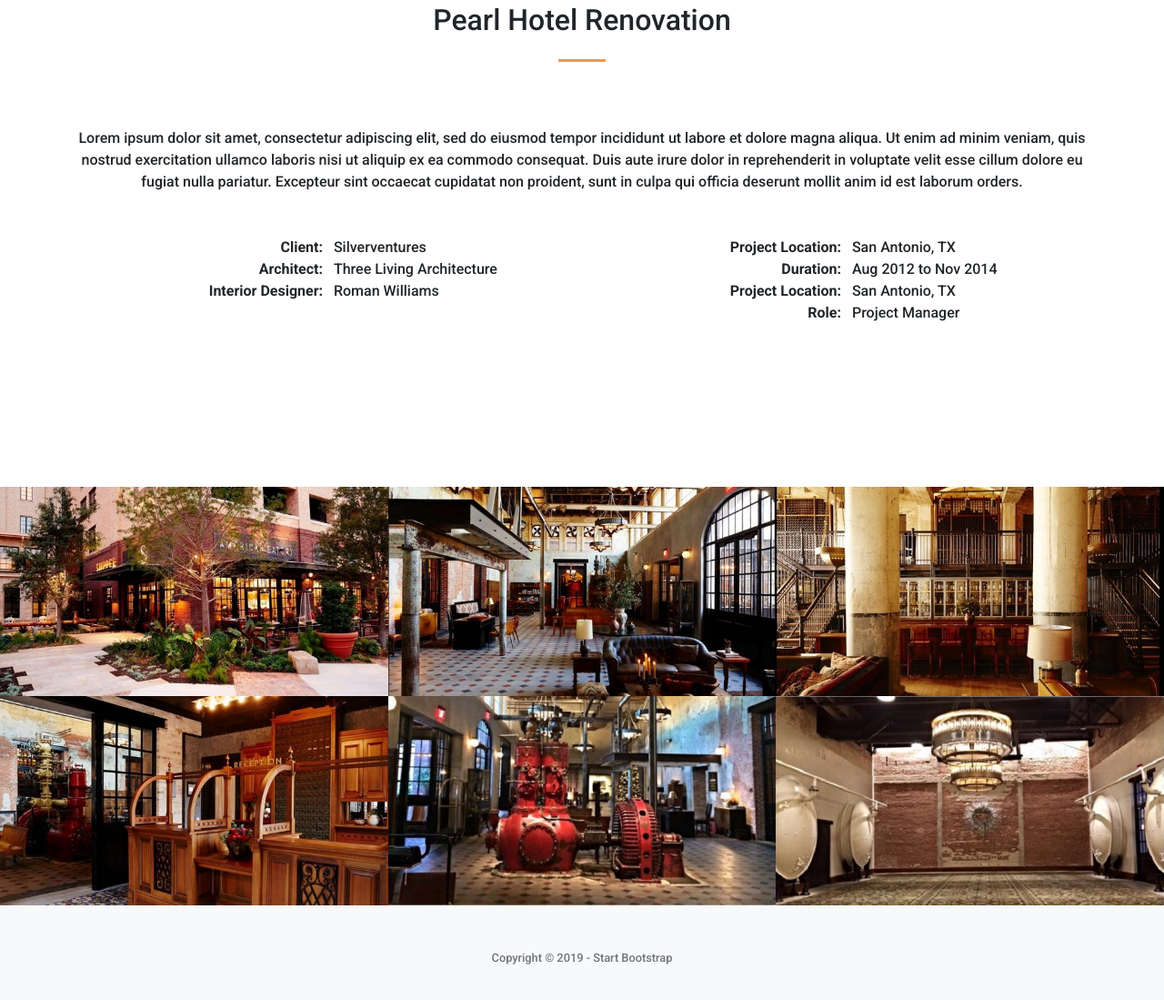
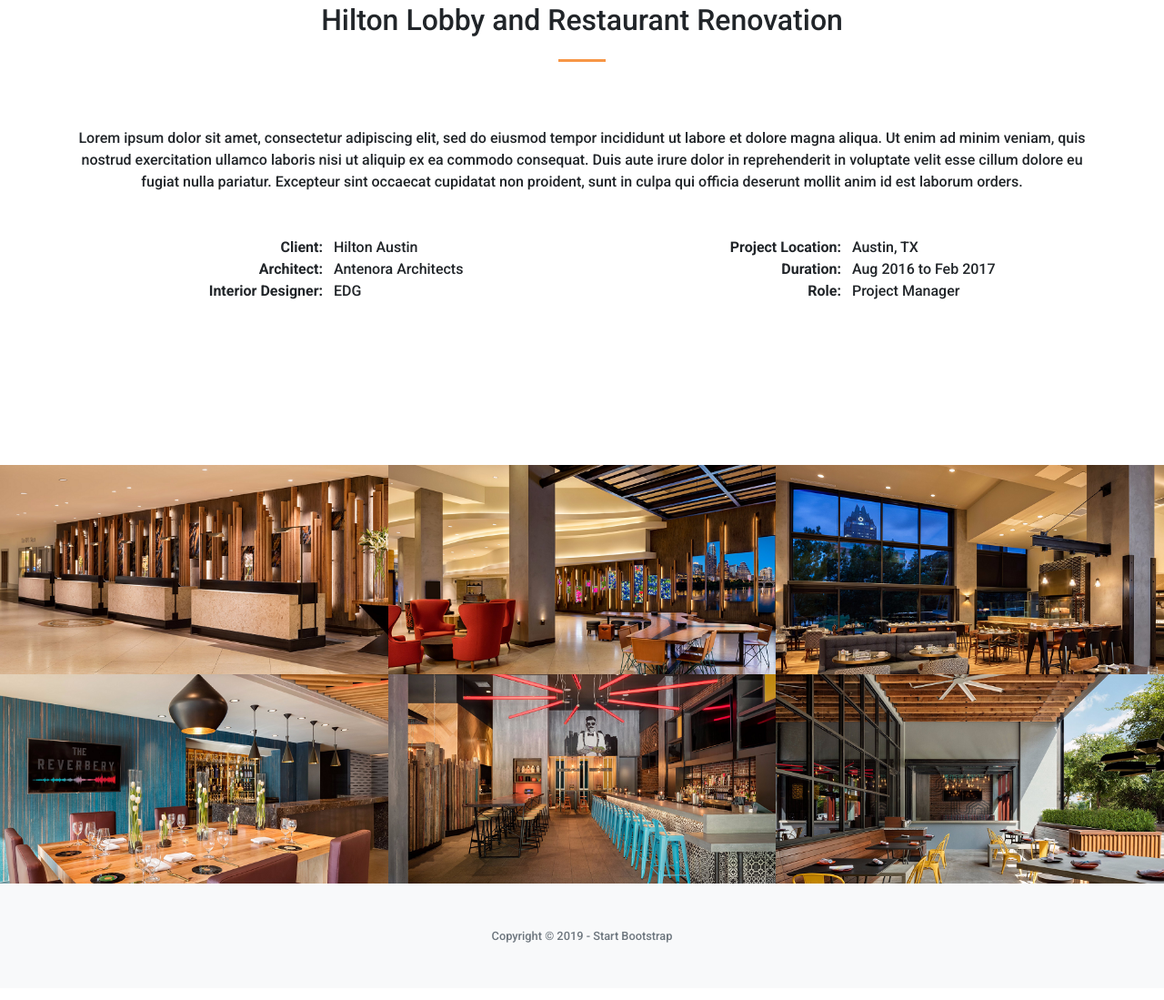
Before and after one commit to jcarey987/RioBuild, a website with bundled scripts: page hilton.html in a window 1280 px wide. Shown: the part 925-2024 px from the top of the page at 91% size. Built offline with nearby package versions, Linux system fonts and the light colour scheme.

Commit message:
updated hilton page photos and info.

```diff
--- a/hilton.html
+++ b/hilton.html
@@ -38,7 +38,7 @@
         <span class="navbar-toggler-icon"></span>
       </button>-->
       <div class="text-right nav-item">
-        <h6 class="nav-link">Pearl Hotel</h6>
+        <h6 class="nav-link">Hilton Austin</h6>
       </div>
       <!--<div class="collapse navbar-collapse" id="navbarResponsive">
         <ul class="navbar-nav ml-auto my-2 my-lg-0">
@@ -60,7 +60,7 @@
   </nav>
 
   <!-- Masthead -->
-  <header class="pearl-masthead">
+  <header class="hilton-masthead">
     <div class="container h-100">
       <div class="row h-100 align-items-center justify-content-center text-center">
         <div class="col-lg-10 align-self-end">
@@ -72,7 +72,7 @@
   <!-- Project Info Section -->
   <section class="page-section" id="projectInfo">
     <div class="container">
-      <h2 class="text-center mt-0">Pearl Hotel Renovation</h2>
+      <h2 class="text-center mt-0">Hilton Lobby and Restaurant Renovation</h2>
       <hr class="divider my-4">
       <div class="row">
         <div class="col-lg-12 col-md-12 text-center">
@@ -86,11 +86,11 @@
           <div class="mt-5">
           <dl>
             <dt>Client:</dt>
-            <dd>&nbsp; &nbsp;Silverventures</dd>
+            <dd>&nbsp; &nbsp;Hilton Austin</dd>
             <dt>Architect:</dt>
-            <dd>&nbsp; &nbsp;Three Living Architecture</dd>
+            <dd>&nbsp; &nbsp;Antenora Architects</dd>
             <dt>Interior Designer:</dt>
-            <dd>&nbsp; &nbsp;Roman Williams</dd>
+            <dd>&nbsp; &nbsp;EDG</dd>
           </dl>
           </div>
         </div>
@@ -98,11 +98,9 @@
           <div class="mt-5">
             <dl>
               <dt>Project Location:</dt>
-              <dd>&nbsp; &nbsp;San Antonio, TX</dd>
+              <dd>&nbsp; &nbsp;Austin, TX</dd>
               <dt>Duration:</dt>
-              <dd>&nbsp; &nbsp;Aug 2012 to Nov 2014</dd>
-              <dt>Project Location:</dt>
-              <dd>&nbsp; &nbsp;San Antonio, TX</dd>
+              <dd>&nbsp; &nbsp;Aug 2016 to Feb 2017</dd>
               <dt>Role:</dt>
               <dd>&nbsp; &nbsp;Project Manager</dd>
             </dl>
@@ -119,8 +117,8 @@
         <hr class="divider light my-4">
         <div class="row no-gutters">
           <div class="col-lg-4 col-sm-6">
-            <a class="portfolio-box" href="img/portfolio/pearl/landscaping.JPG">
-              <img class="img-fluid" src="img/portfolio/pearl/landscaping.JPG" alt="Hotel Emma Landscaping">
+            <a class="portfolio-box" href="img/portfolio/hilton/registration1.PNG">
+              <img class="img-fluid" src="img/portfolio/hilton/registration1.PNG" alt="">
               <div class="portfolio-box-caption">
                 <div class="project-category text-white-50">
                   Client
@@ -132,8 +130,8 @@
             </a>
           </div>
           <div class="col-lg-4 col-sm-6">
-            <a class="portfolio-box" href="img/portfolio/pearl/lobby.JPG">
-              <img class="img-fluid" src="img/portfolio/pearl/lobby.JPG" alt="Hotel Emma Lobby">
+            <a class="portfolio-box" href="img/portfolio/hilton/lobby.PNG">
+              <img class="img-fluid" src="img/portfolio/hilton/lobby.PNG" alt="">
               <div class="portfolio-box-caption">
                 <div class="project-category text-white-50">
                   Design Team
@@ -145,8 +143,8 @@
             </a>
           </div>
           <div class="col-lg-4 col-sm-6">
-            <a class="portfolio-box" href="img/portfolio/pearl/bar.JPG">
-              <img class="img-fluid" src="img/portfolio/pearl/bar.JPG" alt="Hotel Emma Bar">
+            <a class="portfolio-box" href="img/portfolio/hilton/CnB1.PNG">
+              <img class="img-fluid" src="img/portfolio/hilton/CnB1.PNG" alt="">
               <div class="portfolio-box-caption">
                 <div class="project-category text-white-50">
                   General Contractor
@@ -158,8 +156,8 @@
             </a>
           </div>
           <div class="col-lg-4 col-sm-6">
-            <a class="portfolio-box" href="img/portfolio/pearl/registration.JPG">
-              <img class="img-fluid" src="img/portfolio/pearl/registration.JPG" alt="Hotel Emma Registration Desk">
+            <a class="portfolio-box" href="img/portfolio/hilton/reverb.PNG">
+              <img class="img-fluid" src="img/portfolio/hilton/reverb.PNG" alt="">
               <div class="portfolio-box-caption">
                 <div class="project-category text-white-50">
                   Duration
@@ -171,8 +169,8 @@
             </a>
           </div>
           <div class="col-lg-4 col-sm-6">
-            <a class="portfolio-box" href="img/portfolio/pearl/pa3.jpg">
-              <img class="img-fluid" src="img/portfolio/pearl/pa3.jpg" alt="Hotel Emma Lobby Generator">
+            <a class="portfolio-box" href="img/portfolio/hilton/ATP.PNG">
+              <img class="img-fluid" src="img/portfolio/hilton/ATP.PNG" alt="">
               <div class="portfolio-box-caption">
                 <div class="project-category text-white-50">
                   Purpose
@@ -184,8 +182,8 @@
             </a>
           </div>
           <div class="col-lg-4 col-sm-6">
-            <a class="portfolio-box" href="img/portfolio/pearl/pa2.jpg">
-              <img class="img-fluid" src="img/portfolio/pearl/pa2.jpg" alt="Hotel Emma Event Space">
+            <a class="portfolio-box" href="img/portfolio/hilton/ATP4.PNG">
+              <img class="img-fluid" src="img/portfolio/hilton/ATP4.PNG" alt="">
               <div class="portfolio-box-caption p-3">
                 <div class="project-category text-white-50">
                   Project Details
```
Also changed, not shown: index.html (+1 -1 lines), css/creative.css, img/portfolio/mh/1.jpg (added), img/portfolio/mh/2.jpg (renamed from img/portfolio/pearl/2.jpg).
